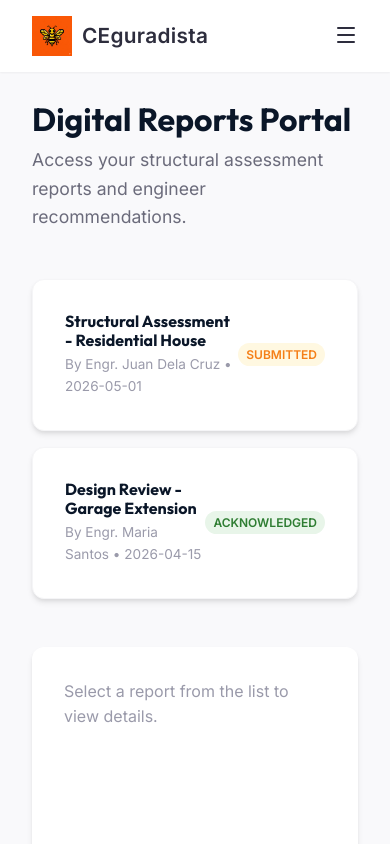
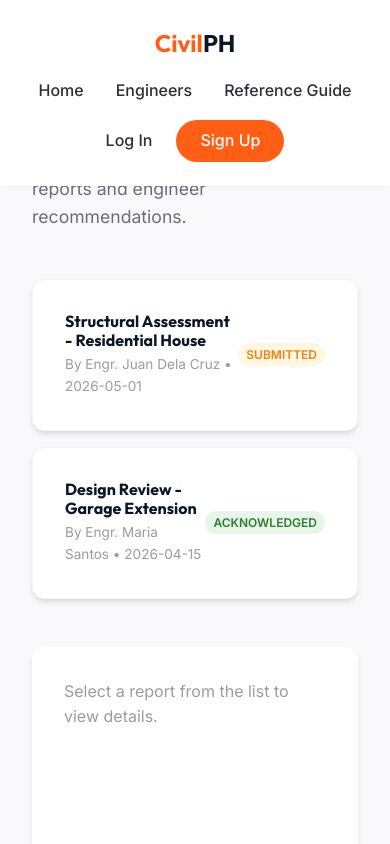
Before and after one commit to colkeaz/CivilPH, a React (Vite) app: page /reports in a window 390 px wide. Shown: the top 844 px of the page. Built offline with nearby package versions, Linux system fonts and the light colour scheme.

Commit message:
feat: use logo and logo banner throughout website

```diff
--- a/src/components/Header.tsx
+++ b/src/components/Header.tsx
@@ -1,12 +1,9 @@
 import React, { useState, useEffect } from 'react';
 import { Link, useLocation } from 'react-router-dom';
-import { Menu, X } from 'lucide-react';
-import logoImg from '../images/Logo.png';
 import '../styles/Header.css';
 
 const Header = () => {
   const [scrolled, setScrolled] = useState(false);
-  const [isMenuOpen, setIsMenuOpen] = useState(false);
   const location = useLocation();
   const isHomePage = location.pathname === '/';
 
@@ -23,40 +20,23 @@ const Header = () => {
     return () => window.removeEventListener('scroll', handleScroll);
   }, []);
 
-  useEffect(() => {
-    setIsMenuOpen(false);
-  }, [location]);
-
-  const toggleMenu = () => setIsMenuOpen(!isMenuOpen);
-
   return (
-    <header className={`header ${scrolled ? 'scrolled' : ''} ${!isHomePage ? 'light-mode' : ''} ${isMenuOpen ? 'menu-open' : ''}`}>
+    <header className={`header ${scrolled ? 'scrolled' : ''} ${!isHomePage ? 'light-mode' : ''}`}>
       <div className="header-container">
-
         <Link to="/" className="logo">
-          <img src={logoImg} alt="CivilPH" className="logo-img" />
-          <span className="logo-text">CEguradista</span>
+          Civil<span className="logo-accent">PH</span>
         </Link>
 
-        <button className="mobile-menu-toggle" onClick={toggleMenu}>
-          {isMenuOpen ? <X size={24} /> : <Menu size={24} />}
-        </button>
-
-        <nav className={`nav-links ${isMenuOpen ? 'active' : ''}`}>
+        <nav className="nav-links">
           <Link to="/" className="nav-item">Home</Link>
           <Link to="/engineers" className="nav-item">Engineers</Link>
           <Link to="/reference" className="nav-item">Reference Guide</Link>
-          <div className="mobile-only mobile-auth">
-            <Link to="/login" className="btn-text">Log In</Link>
-            <Link to="/signup" className="btn btn-primary">Sign Up</Link>
-          </div>
         </nav>
 
-        <div className="auth-buttons desktop-only">
+        <div className="auth-buttons">
           <Link to="/login" className="btn-text">Log In</Link>
           <Link to="/signup" className="btn btn-primary">Sign Up</Link>
         </div>
-
       </div>
     </header>
   );
--- a/src/styles/Header.css
+++ b/src/styles/Header.css
@@ -34,114 +34,38 @@
   align-items: center;
 }
 
-/* Mobile layout */
 @media (max-width: 768px) {
-  .header {
-    padding: var(--spacing-md) 0;
-  }
-
-  .desktop-only {
-    display: none !important;
-  }
-
-  .mobile-menu-toggle {
-    display: block !important;
-    background: transparent;
-    border: none;
-    color: var(--white);
-    cursor: pointer;
-    z-index: 101;
-  }
-
-  .header.light-mode .mobile-menu-toggle {
-    color: var(--grey-900);
-  }
-
-  .nav-links {
-    position: fixed;
-    top: 0;
-    right: -100%;
-    width: 80%;
-    height: 100vh;
-    background-color: var(--white);
-    flex-direction: column;
-    padding: 100px var(--spacing-xl);
-    transition: right 0.3s ease;
-    box-shadow: var(--shadow-lg);
-    z-index: 100;
-  }
-
-  .nav-links.active {
-    right: 0;
-  }
-
-  .nav-item {
-    color: var(--grey-800) !important;
-    font-size: 1.2rem;
-    padding: var(--spacing-md) 0;
-  }
-
-  .mobile-auth {
-    display: flex;
+  .header-container {
     flex-direction: column;
     gap: 1rem;
-    margin-top: var(--spacing-xl);
-    padding-top: var(--spacing-xl);
-    border-top: 1px solid var(--grey-100);
+    padding: 0 var(--spacing-md);
   }
-
-  .mobile-auth .btn-text {
-    color: var(--grey-800) !important;
+  .nav-links {
+    flex-wrap: wrap;
+    justify-content: center;
+    gap: 1rem;
+  }
+  .auth-buttons {
+    width: 100%;
+    justify-content: center;
   }
 }
 
-.mobile-menu-toggle {
-  display: none;
+.logo {
+  font-family: var(--font-heading);
+  font-size: 1.5rem;
+  font-weight: 700;
+  color: var(--orange-500);
 }
 
-.mobile-only {
-  display: none;
+.logo-accent {
+  color: var(--white);
 }
 
-@media (max-width: 768px) {
-  .mobile-only {
-    display: block;
-  }
+.header.light-mode .logo-accent {
+  color: var(--midnight-900);
 }
 
-/* Logo container */
-.logo {
-  display: flex;
-  align-items: center;
-  gap: 10px;
-  text-decoration: none;
-  background: transparent;
-}
-
-/* Logo image */
-.logo-img {
-  height: 40px;
-  width: auto;
-  object-fit: contain;
-  display: block;
-  background: transparent;
-}
-
-/* Logo text */
-.logo-text {
-  font-size: 1.3rem;
-  font-weight: 700;
-  letter-spacing: 0.3px;
-  color: white;
-  transition: color 0.3s ease;
-}
-
-/* When header switches to light mode */
-.header.light-mode .logo-text {
-  color: var(--grey-900);
-}
-
-/* Navigation */
 .nav-links {
   display: flex;
   gap: var(--spacing-xl);
@@ -172,7 +96,6 @@
   width: 100%;
 }
 
-/* Auth buttons */
 .auth-buttons {
   display: flex;
   align-items: center;
```
